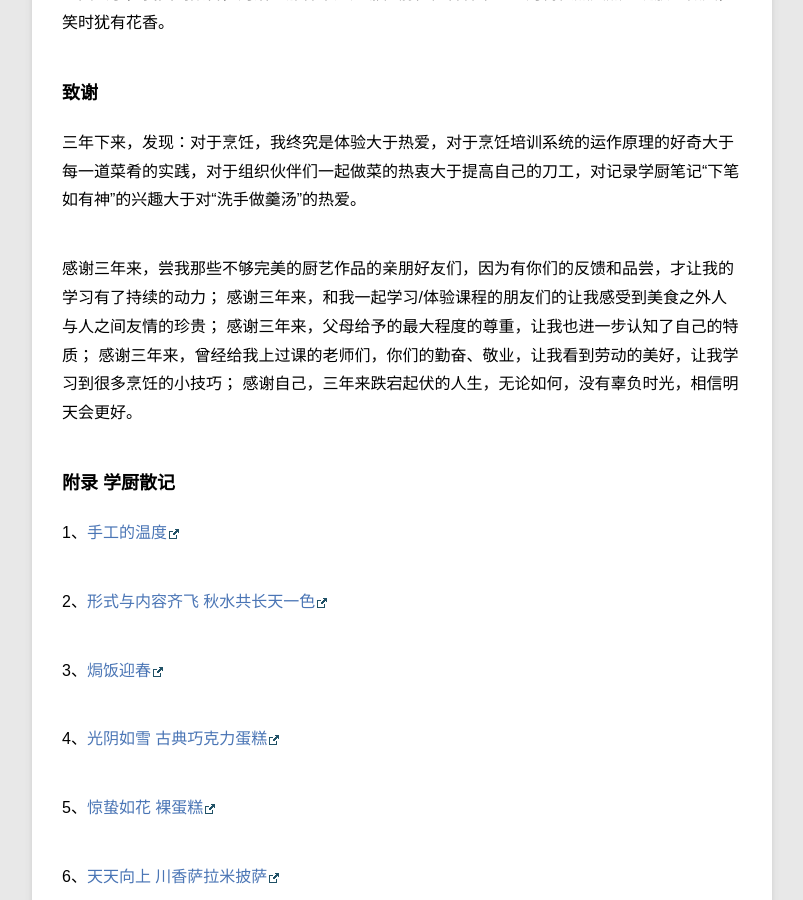
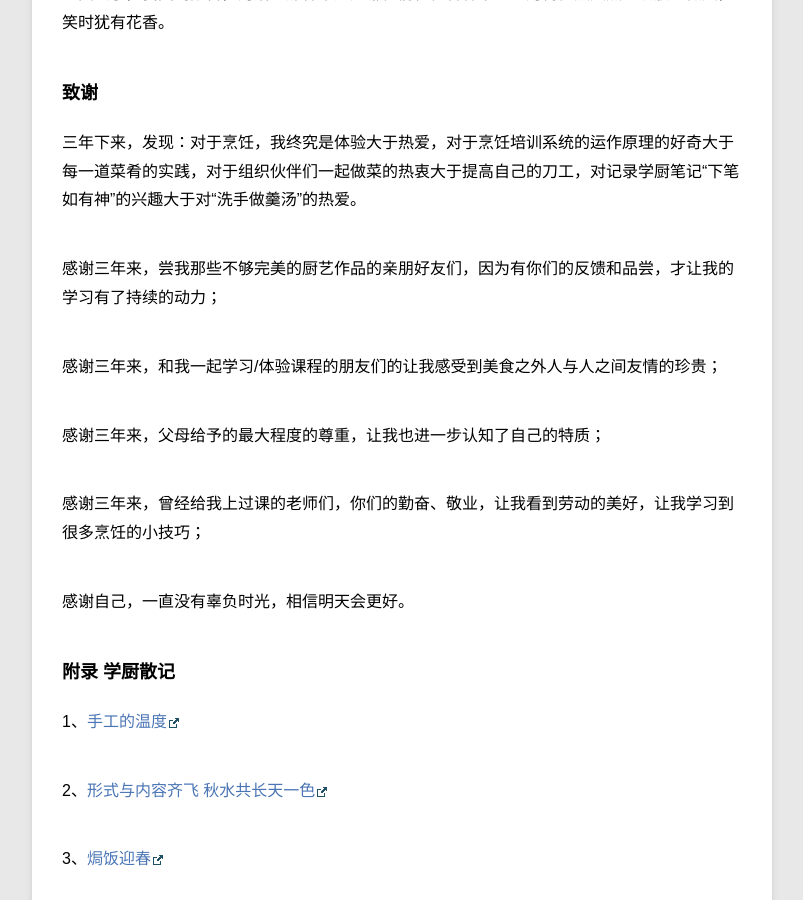
Before and after one commit to violettianjie/violettianjie.github.io, a Jekyll site: the page built from _posts/blog/2017-12-15-cooking.md, in a window 1280 px wide and 900 px high, scrolled down 907 px. Shown: the whole window, without its empty margins (78-881 px from the left). Built offline with Jekyll 4.4.1, drawn with Linux system fonts in a browser that asks for light colours; comment, search, counter and statistics services are not loaded.

Commit message:
Update 2017-12-15-cooking.md

```diff
--- a/_posts/blog/2017-12-15-cooking.md
+++ b/_posts/blog/2017-12-15-cooking.md
@@ -25,10 +25,14 @@ category: blog
 三年下来，发现：对于烹饪，我终究是体验大于热爱，对于烹饪培训系统的运作原理的好奇大于每一道菜肴的实践，对于组织伙伴们一起做菜的热衷大于提高自己的刀工，对记录学厨笔记“下笔如有神”的兴趣大于对“洗手做羹汤”的热爱。
 
 感谢三年来，尝我那些不够完美的厨艺作品的亲朋好友们，因为有你们的反馈和品尝，才让我的学习有了持续的动力；
+
 感谢三年来，和我一起学习/体验课程的朋友们的让我感受到美食之外人与人之间友情的珍贵；
+
 感谢三年来，父母给予的最大程度的尊重，让我也进一步认知了自己的特质；
+
 感谢三年来，曾经给我上过课的老师们，你们的勤奋、敬业，让我看到劳动的美好，让我学习到很多烹饪的小技巧；
-感谢自己，三年来跌宕起伏的人生，无论如何，没有辜负时光，相信明天会更好。
+
+感谢自己，一直没有辜负时光，相信明天会更好。
 
 ### 附录 学厨散记
 
```
